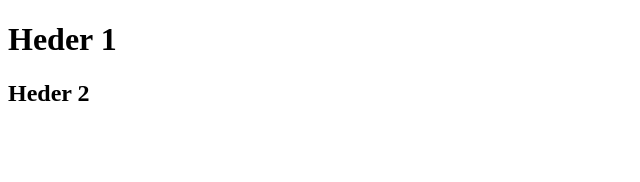
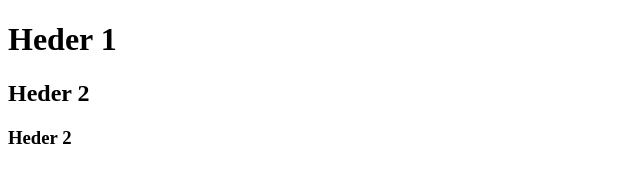
Before and after one commit to PROGR92/lesson1_Git, a plain HTML site: page index.html in a window 1280 px wide. Shown: the full height of the page, 0-640 px from the left. Drawn offline with Linux system fonts and the light colour scheme.

Commit message:
on another branch

```diff
--- a/index.html
+++ b/index.html
@@ -10,6 +10,6 @@
 
     <h1>Heder 1</h1>
     <h2>Heder 2</h2>
-
+    <h3>Heder 2</h3>
 </body>
 </html>
```
